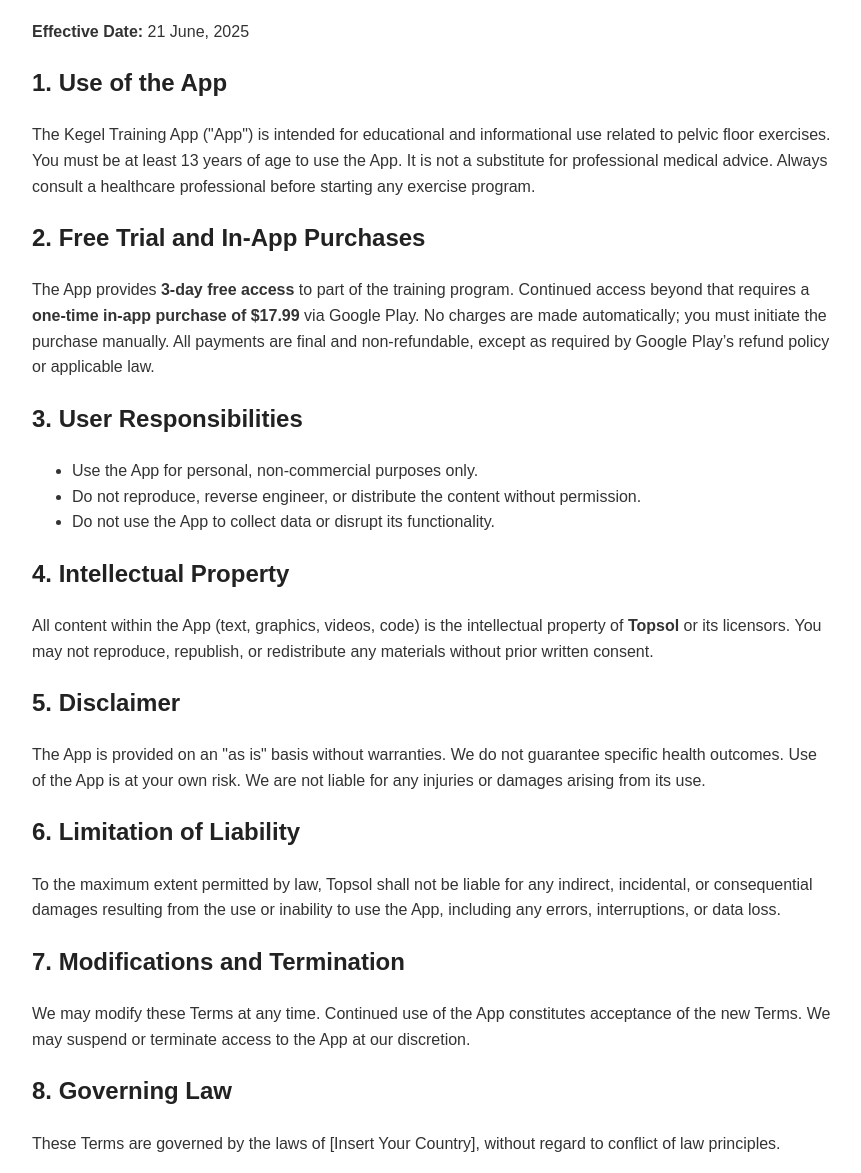
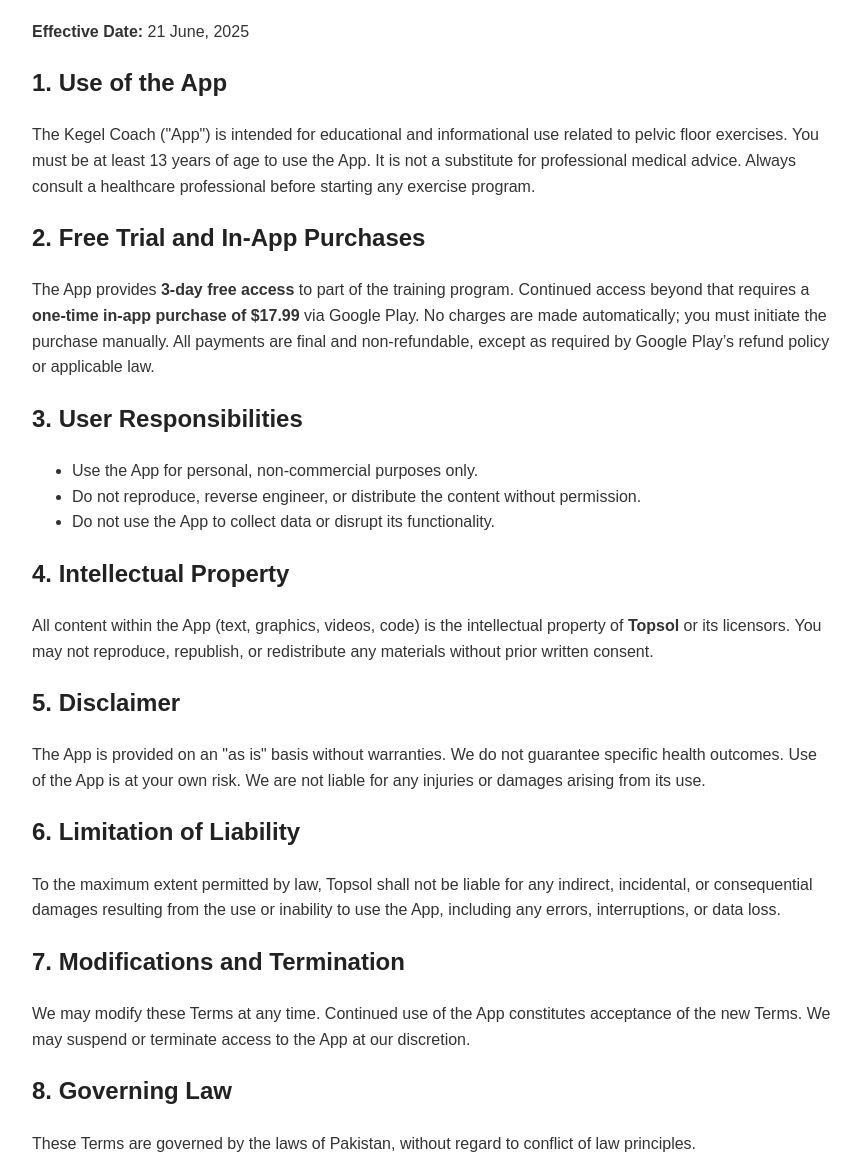
Before and after one commit to topsol-org/kegel-app-privacy-policy, a plain HTML site: page terms.html in a window 1280 px wide. Shown: the part 94-1267 px from the top of the page, without its empty margins (208-1069 px from the left). Drawn offline with Linux system fonts and the light colour scheme.

Commit message:
Updated terms.html to include country name

```diff
--- a/terms.html
+++ b/terms.html
@@ -23,7 +23,7 @@
   <p><strong>Effective Date:</strong> 21 June, 2025</p>
 
   <h2>1. Use of the App</h2>
-  <p>The Kegel Training App ("App") is intended for educational and informational use related to pelvic floor exercises. You must be at least 13 years of age to use the App. It is not a substitute for professional medical advice. Always consult a healthcare professional before starting any exercise program.</p>
+  <p>The Kegel Coach ("App") is intended for educational and informational use related to pelvic floor exercises. You must be at least 13 years of age to use the App. It is not a substitute for professional medical advice. Always consult a healthcare professional before starting any exercise program.</p>
 
   <h2>2. Free Trial and In-App Purchases</h2>
   <p>The App provides <strong>3-day free access</strong> to part of the training program. Continued access beyond that requires a <strong>one-time in-app purchase of $17.99</strong> via Google Play. No charges are made automatically; you must initiate the purchase manually. All payments are final and non-refundable, except as required by Google Play’s refund policy or applicable law.</p>
@@ -48,7 +48,7 @@
   <p>We may modify these Terms at any time. Continued use of the App constitutes acceptance of the new Terms. We may suspend or terminate access to the App at our discretion.</p>
 
   <h2>8. Governing Law</h2>
-  <p>These Terms are governed by the laws of [Insert Your Country], without regard to conflict of law principles.</p>
+  <p>These Terms are governed by the laws of Pakistan, without regard to conflict of law principles.</p>
 
   <h2>9. Contact Us</h2>
   <p>If you have questions about these Terms, please contact:</p>
```
